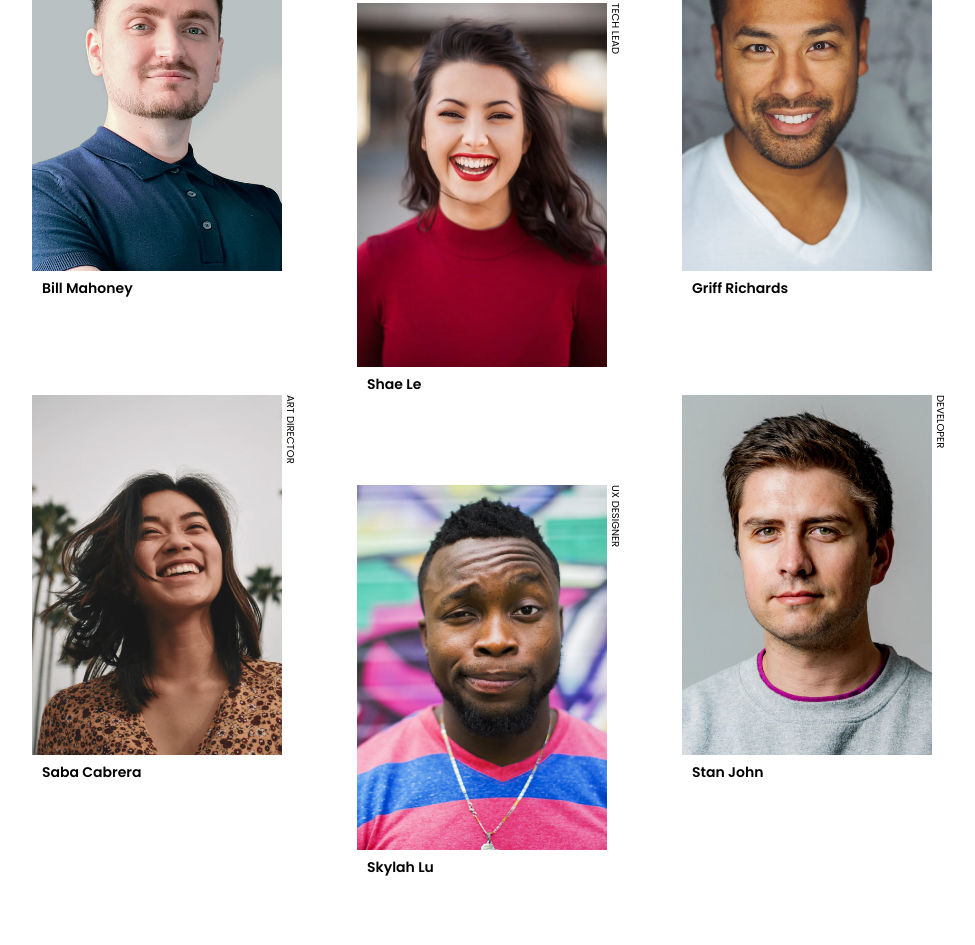
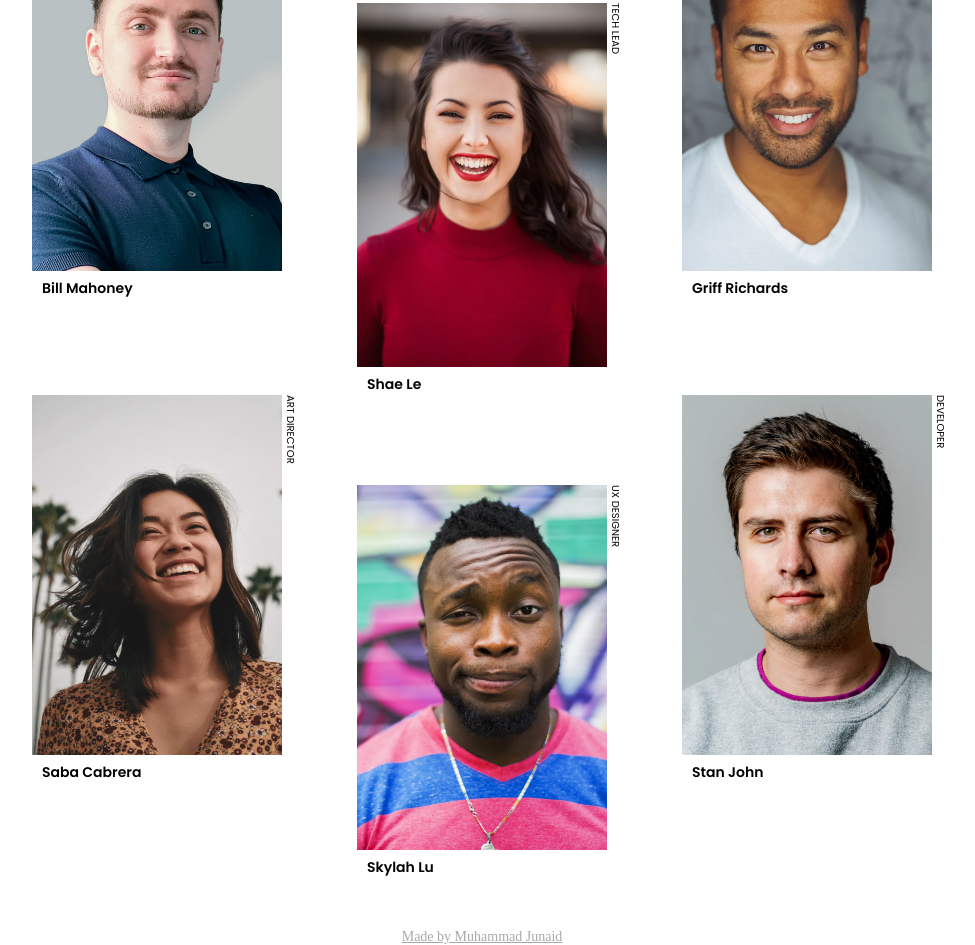
Before and after one commit to jukha/my-team-page-challenge, a plain HTML site: page index.html in a window 1280 px wide. Shown: the part 373-1318 px from the top of the page, without its empty margins (158-1133 px from the left). Before the commit the page ends 1251 px from the top, so only its background shows below. Drawn offline with Linux system fonts and the light colour scheme.

Commit message:
Update index.html

```diff
--- a/index.html
+++ b/index.html
@@ -22,6 +22,21 @@
 
     <link rel="stylesheet" href="style.css" />
     <title>Team Page Challenge</title>
+     <style>
+      .author {
+        font-family: Montserrat;
+        font-style: normal;
+        font-weight: 500;
+        font-size: 14px;
+        line-height: 17px;
+        /* identical to box height */
+        display: block;
+        text-align: center;
+        padding-top: 50px;
+        color: #a9a9a9;
+
+      }
+    </style>
   </head>
 <body>
   <header class="header">
@@ -81,5 +96,10 @@
         <span class="box__role">Developer</span>
       </div>
     </section>
+    <footer>
+      <a class="author" href="https://devchallenges.io/portfolio/jukha"
+        >Made by Muhammad Junaid</a
+      >
+    </footer>
 </body>
 </html>
```
